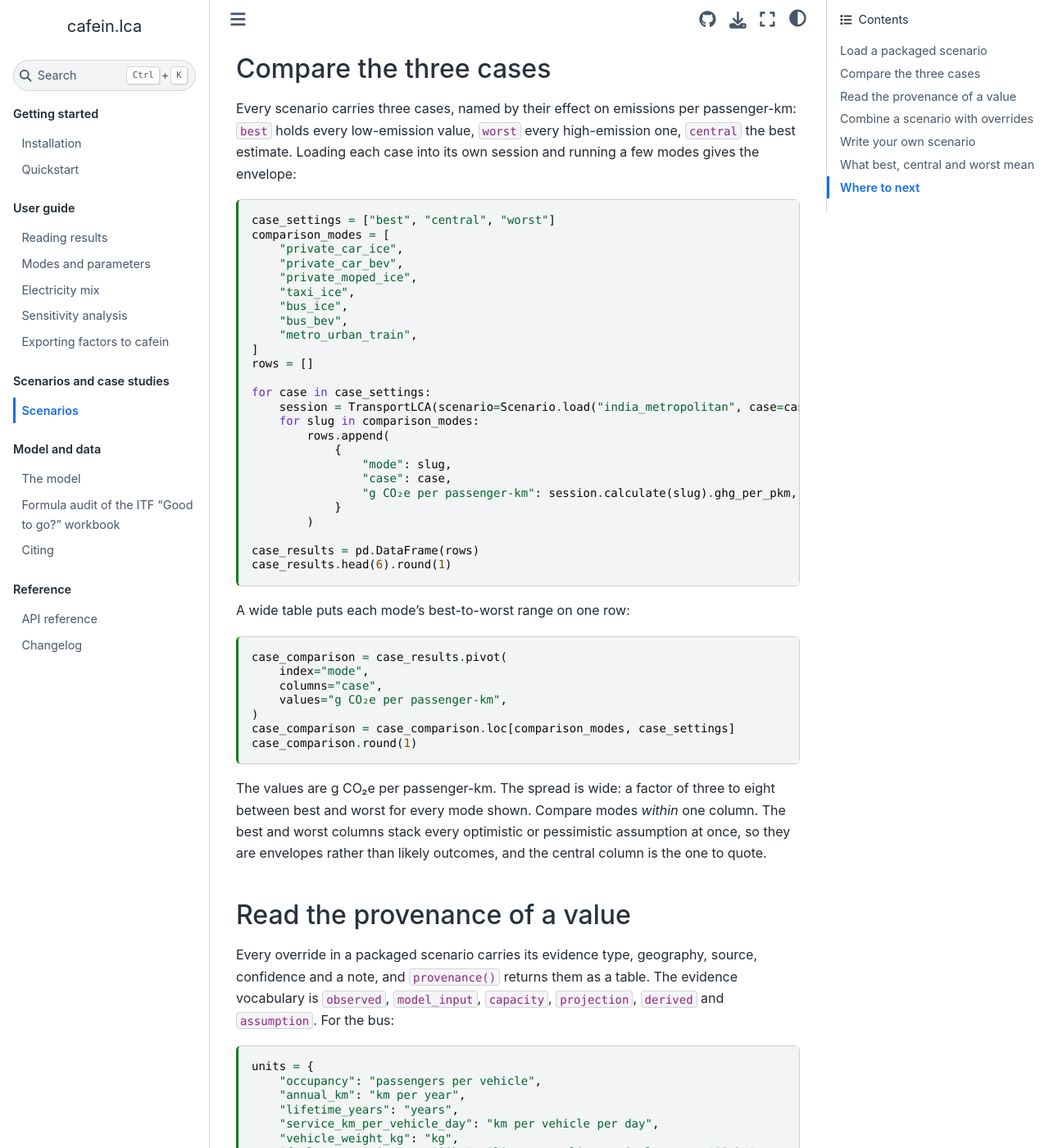
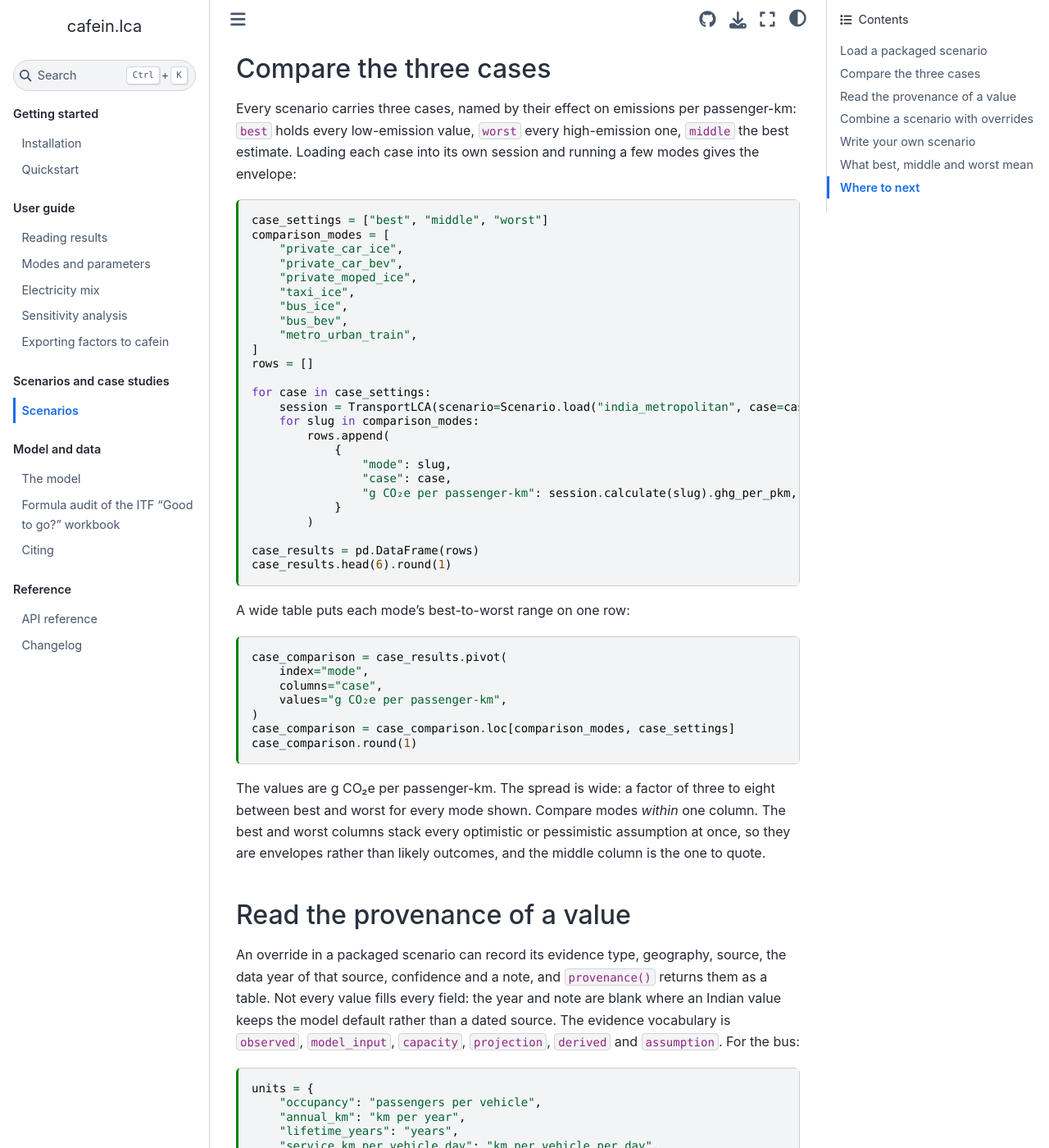
Before and after one commit to cafein-py/cafein.lca, a Sphinx documentation site: the page built from docs/scenarios/scenarios.md, in a window 1280 px wide and 1400 px high, scrolled down 1930 px. Shown: the whole window at 82% size. Built offline with Sphinx 7.4.7 and the Sphinx Book theme 1.1.4, drawn with Linux system fonts in a browser that asks for light colours; the version number is read from the project's files by our own code; some of the changed text lies outside the part shown.

Commit message:
Rename scenario case central to middle; add year provenance field

````diff
--- a/docs/scenarios/scenarios.md
+++ b/docs/scenarios/scenarios.md
@@ -10,9 +10,9 @@ kernelspec:
 
 # Scenarios
 
-The library's defaults are the source model's global central case. A
+The library's defaults are the source model's global base case. A
 *scenario* is a file that overrides them: an electricity mix and a set of
-per-mode parameter values, each given as three cases, best, central and
+per-mode parameter values, each given as three cases, best, middle and
 worst. A session built from a scenario therefore reports a range across
 the cases instead of one figure.
 
@@ -23,7 +23,7 @@ the cases instead of one figure.
 - [Read the provenance of a value](#read-the-provenance-of-a-value)
 - [Combine a scenario with overrides](#combine-a-scenario-with-overrides)
 - [Write your own scenario](#write-your-own-scenario)
-- [What best, central and worst mean](#what-best-central-and-worst-mean)
+- [What best, middle and worst mean](#what-best-middle-and-worst-mean)
 - [Where to next](#where-to-next)
 
 ```{code-cell}
@@ -47,7 +47,7 @@ and `india_metropolitan`, a composite of Delhi and Mumbai operating
 conditions with three cases, used throughout this page.
 
 `Scenario.load()` takes a packaged name or a path to your own file, and a
-`case`, which is `central` unless you say otherwise. Passing the scenario
+`case`, which is `middle` unless you say otherwise. Passing the scenario
 to a session applies it to every mode:
 
 ```{code-cell}
@@ -58,7 +58,7 @@ india.name, india.case, lca.power_mix
 
 The session took the scenario's electricity mix, the packaged `India`
 preset. The parameters a mode now runs with are available from the
-session; a diesel bus under the central case carries 53 passengers, drives
+session; a diesel bus under the middle case carries 53 passengers, drives
 55,000 km a year and lasts 12 years, against 17, 44,000 and 9 in the
 global defaults:
 
@@ -78,7 +78,7 @@ for name, unit in parameter_settings:
             "parameter": name,
             "unit": unit,
             "global default": getattr(default_bus, name),
-            "india_metropolitan, central": getattr(scenario_bus, name),
+            "india_metropolitan, middle": getattr(scenario_bus, name),
         }
     )
 
@@ -102,11 +102,11 @@ occupancy spreading the same vehicle over three times as many passengers.
 
 Every scenario carries three cases, named by their effect on emissions
 per passenger-km: `best` holds every low-emission value, `worst` every
-high-emission one, `central` the best estimate. Loading each case into
+high-emission one, `middle` the best estimate. Loading each case into
 its own session and running a few modes gives the envelope:
 
 ```{code-cell}
-case_settings = ["best", "central", "worst"]
+case_settings = ["best", "middle", "worst"]
 comparison_modes = [
     "private_car_ice",
     "private_car_bev",
@@ -149,15 +149,18 @@ The values are g CO₂e per passenger-km. The spread is wide: a factor of
 three to eight between best and worst for every mode shown. Compare modes
 *within* one column. The best and worst
 columns stack every optimistic or pessimistic assumption at once, so they
-are envelopes rather than likely outcomes, and the central column is the
+are envelopes rather than likely outcomes, and the middle column is the
 one to quote.
 
 ## Read the provenance of a value
 
-Every override in a packaged scenario carries its evidence type,
-geography, source, confidence and a note, and `provenance()` returns them
-as a table. The evidence vocabulary is `observed`, `model_input`,
-`capacity`, `projection`, `derived` and `assumption`. For the bus:
+An override in a packaged scenario can record its evidence type,
+geography, source, the data year of that source, confidence and a note,
+and `provenance()` returns them as a table. Not every value fills every
+field: the year and note are blank where an Indian value keeps the model
+default rather than a dated source. The evidence vocabulary is
+`observed`, `model_input`, `capacity`, `projection`, `derived` and
+`assumption`. For the bus:
 
 ```{code-cell}
 units = {
@@ -208,14 +211,14 @@ paper.
 ## Combine a scenario with overrides
 
 Keyword overrides on `calculate()` win over the scenario. A bus filled to
-its 70-passenger capacity under the otherwise unchanged central case:
+its 70-passenger capacity under the otherwise unchanged middle case:
 
 ```{code-cell}
 full_bus = lca.calculate("bus_ice", occupancy=70)
 round(full_bus.ghg_per_pkm, 1)
 ```
 
-The value is in g CO₂e per passenger-km and is lower than the central
+The value is in g CO₂e per passenger-km and is lower than the middle
 case's 23 in proportion to the occupancy, 53 against 70. A parameter
 object you build yourself is used exactly as given, so it bypasses the
 scenario altogether:
@@ -237,7 +240,7 @@ per-case table of either) and `[modes.<slug>]` tables. Keys may be
 canonical mode slugs or glob patterns such as `"bus_*"`; exact slugs win
 over patterns. A parameter is a scalar, a table with `value` plus
 provenance, or a table with the three cases plus provenance; `evidence`,
-`geography` and `source` may be given per case:
+`geography`, `source` and `year` may be given per case:
 
 ```toml
 name = "my_city"
@@ -248,11 +251,12 @@ battery_capacity_kwh = 250
 
 [modes."bus_*".occupancy]
 best = 60
-central = 30
+middle = 30
 worst = 15
-evidence = {best = "assumption", central = "observed", worst = "assumption"}
+evidence = {best = "assumption", middle = "observed", worst = "assumption"}
 geography = "my city"
 source = "operator report 2024"
+year = 2024
 confidence = "medium"
 ```
 
@@ -262,7 +266,7 @@ mistake surfaces at `Scenario.load()` rather than in a result. The
 packaged `india_metropolitan.toml` inside the package is a complete
 example with a source on every line.
 
-## What best, central and worst mean
+## What best, middle and worst mean
 
 The case names describe the emissions outcome, so the *direction* of each
 parameter differs. Put the low-emission value under `best` whatever its
@@ -280,7 +284,7 @@ magnitude:
 A long lifetime lowers manufacturing emissions per kilometre only by
 spreading them over more kilometres; it does not make the vehicle better. The packaged
 scenarios are tested so that emissions per passenger-km come out ordered
-best ≤ central ≤ worst for every mode.
+best ≤ middle ≤ worst for every mode.
 
 Two caveats apply to the packaged Indian scenario. Its metro rows
 describe one six-coach Mumbai train, so they must be changed together,
--- a/pyproject.toml
+++ b/pyproject.toml
@@ -4,7 +4,7 @@ build-backend = "hatchling.build"
 
 [project]
 name = "cafein.lca"
-version = "0.1.0"
+version = "0.2.0.dev0"
 description = "Life-cycle assessment of urban passenger transport in Python"
 readme = "README.md"
 requires-python = ">=3.10"
````
Also changed, not shown: CHANGELOG.md (+14 -0 lines), docs/getting_started/quickstart.md (+1 -1 lines), docs/model/model.md (+2 -2 lines), docs/user_guide/electricity_mix.md (+1 -1 lines), docs/user_guide/sensitivity_analysis.md (+1 -1 lines), 7 other files.
